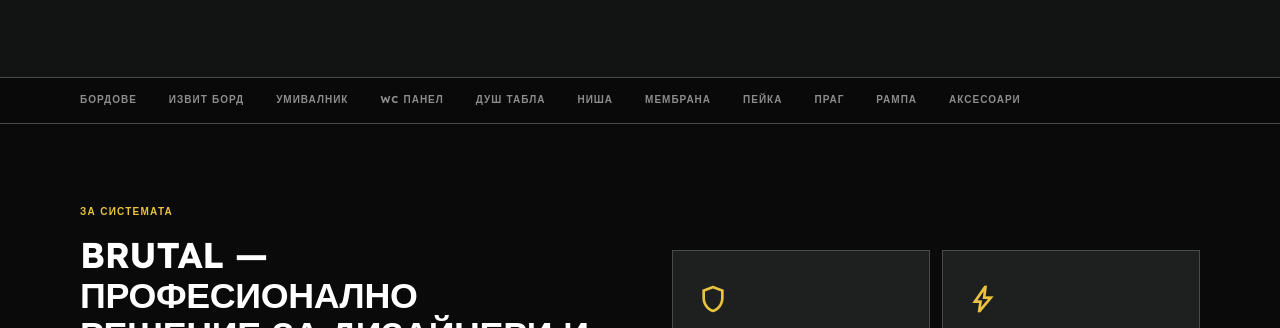
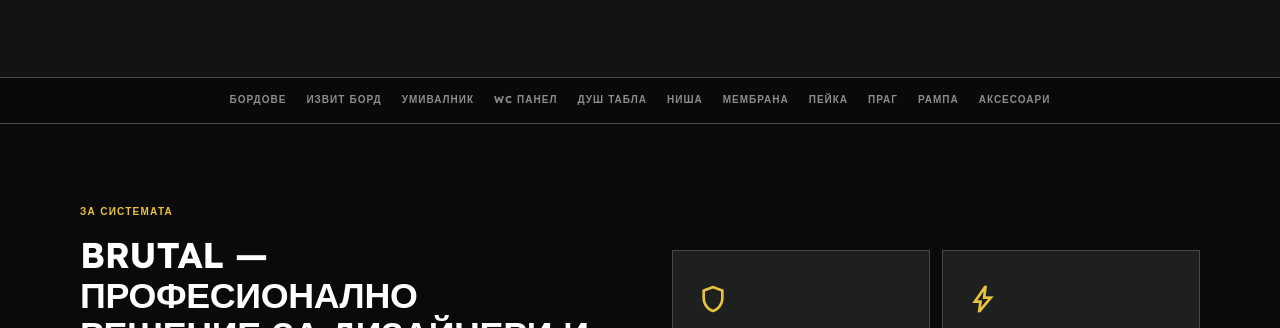
Before and after one commit to tlk0s/ssg, a plain HTML site: page catalog.html in a window 1280 px wide. Shown: the part 463-791 px from the top of the page. Drawn offline with nearby package versions, Linux system fonts and the light colour scheme.

Commit message:
Cat-nav: hidden <640px, centered wrap ≥640px, one row on desktop

```diff
--- a/catalog.html
+++ b/catalog.html
@@ -33,15 +33,13 @@
 .size-table td{font-size:13px;color:#e2e2e2;padding:9px 12px;border-bottom:1px solid #282a2b;font-variant-numeric:tabular-nums}
 .size-table tr:last-child td{border-bottom:none}
 .size-table tr:hover td{background:#1e2020}
-#cat-nav{position:sticky;top:80px;z-index:40;background:rgba(10,10,10,.92);backdrop-filter:blur(16px);border-bottom:1px solid #4a4949}
-#cat-nav-inner{overflow-x:auto;-webkit-overflow-scrolling:touch;touch-action:pan-x pan-y}
-.cat-nav-flex{display:flex;gap:12px;flex-wrap:wrap;padding:10px 20px;min-width:0}
+#cat-nav{display:none}
 @media(min-width:640px){
-  #cat-nav-inner{overflow-x:auto}
-  .cat-nav-flex{flex-wrap:nowrap;gap:32px;padding:0 80px;min-width:max-content}
+  #cat-nav{display:block;position:sticky;top:80px;z-index:40;background:rgba(10,10,10,.92);backdrop-filter:blur(16px);border-bottom:1px solid #4a4949}
 }
-.cat-nav-link{font-size:10px;font-weight:700;letter-spacing:.1em;text-transform:uppercase;color:#8C8C8C;white-space:nowrap;padding:8px 0;border-bottom:2px solid transparent;transition:color .2s,border-color .2s;text-decoration:none;display:inline-block}
-@media(min-width:640px){.cat-nav-link{padding:14px 0}}
+#cat-nav-inner{}
+.cat-nav-flex{display:flex;gap:20px;flex-wrap:wrap;padding:0 40px;justify-content:center}
+.cat-nav-link{font-size:10px;font-weight:700;letter-spacing:.1em;text-transform:uppercase;color:#8C8C8C;white-space:nowrap;padding:14px 0;border-bottom:2px solid transparent;transition:color .2s,border-color .2s;text-decoration:none;display:inline-block}
 .cat-nav-link:hover,.cat-nav-link.active{color:#e8c33b;border-bottom-color:#e8c33b}
 </style>
 </head>
```
